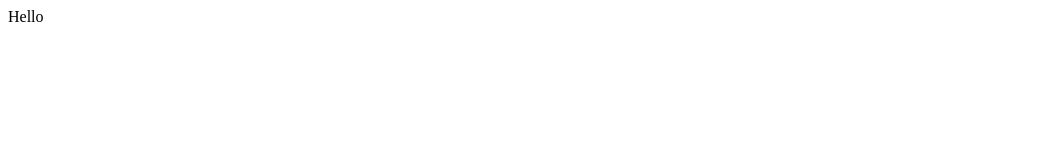
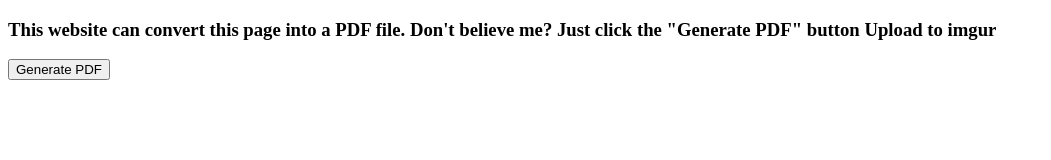
Before and after one commit to hamletsp/IVS, a plain HTML site: page index.html in a window 1280 px wide. Shown: the whole page, without its empty margins (0-1051 px from the left). Drawn offline with nearby package versions, Linux system fonts and the light colour scheme.

Commit message:
Update index.html

```diff
--- a/index.html
+++ b/index.html
@@ -1 +1,31 @@
-Hello
+<!DOCTYPE html>
+<html>
+    <head>
+    <title>
+
+    </title>
+
+    </head>
+    <body id="target">
+        <div id="content">
+            <h3>
+            This website can convert this page into a PDF file. Don't believe me? Just click the "Generate PDF" button
+
+                <a class="upload"> Upload to imgur</a>
+            </h3>
+
+        </div>
+        <button id="cmd">
+        Generate PDF
+        </button>
+
+    </body>
+
+    <script src="https://ajax.googleapis.com/ajax/libs/jquery/3.4.1/jquery.min.js"></script>
+    <script type="text/javascript" src="https://cdnjs.cloudflare.com/ajax/libs/jspdf/1.3.2/jspdf.min.js"></script>
+    <script type="text/javascript" src="script.js" ></script>
+
+
+
+
+</html>
```
